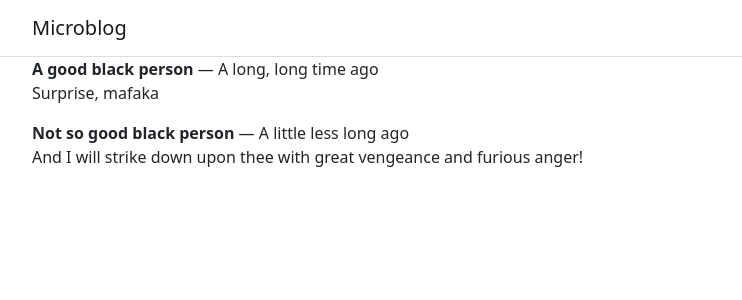
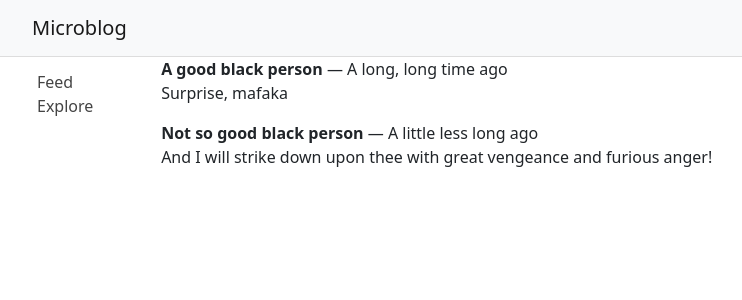
Before and after one commit to NVolskii/react_microblog, a React (Create React App) app: page / in a window 1280 px wide. Shown: the top 300 px of the page, without its empty margins (50-792 px from the left). Built offline with nearby package versions, Linux system fonts and the light colour scheme.

Commit message:
added a sidebar

```diff
--- a/src/App.js
+++ b/src/App.js
@@ -1,5 +1,7 @@
 import Container from 'react-bootstrap/Container';
+import Stack from 'react-bootstrap/Stack';
 import Header from './components/Header';
+import Sidebar from './components/Sidebar'
 
 function App() {
   const posts = [
@@ -25,6 +27,9 @@
     <Container fluid className="App">
       <Header />
       <Container>
+        <Stack direction='horizontal'>
+          <Sidebar />
+          <Container>
           {posts.length === 0?
             <p>No posts to show</p>
           :
@@ -36,6 +41,8 @@
               </p>)
           })}
           </Container>
+        </Stack>
+      </Container>
     </Container>
   );
 }
--- a/src/components/Header.js
+++ b/src/components/Header.js
@@ -3,7 +3,7 @@
 
 function Header() {
     return (
-        <Navbar bg="Light" sticky="Top" className="Header">
+        <Navbar bg="light" sticky="top" className="Header">
             <Container>
                 <Navbar.Brand>
                     Microblog
--- /dev/null
+++ b/src/components/Sidebar.js
@@ -0,0 +1,17 @@
+import Navbar from "react-bootstrap/Navbar";
+import Nav from "react-bootstrap/Nav";
+
+function Sidebar() {
+  return (
+    <Navbar sticky="top" className="flex-column Sidebar">
+      <Nav.Item>
+        <Nav.Link href="/">Feed</Nav.Link>
+      </Nav.Item>
+      <Nav.Item>
+        <Nav.Link href="/explore">Explore</Nav.Link>
+      </Nav.Item>
+    </Navbar>
+  )
+}
+
+export default Sidebar
--- a/src/index.css
+++ b/src/index.css
@@ -5,3 +5,28 @@
 .Header {
   border-bottom: 1px solid #ddd;
 }
+
+.Sidebar {
+  width: 120px;
+  margin: 5px;
+  position: sticky;
+  top: 62px;
+  align-self: flex-start;
+  align-items: start;
+}
+
+.Sidebar .nav-item {
+  width: 100%;
+}
+
+.Sidebar a {
+  color: #444;
+}
+
+.Sidebar a:hover {
+  background-color: #eee;
+}
+
+.Sidebar a:visited {
+  color: #444;
+}
```
Lines whose indentation alone changed are shown as unchanged.
